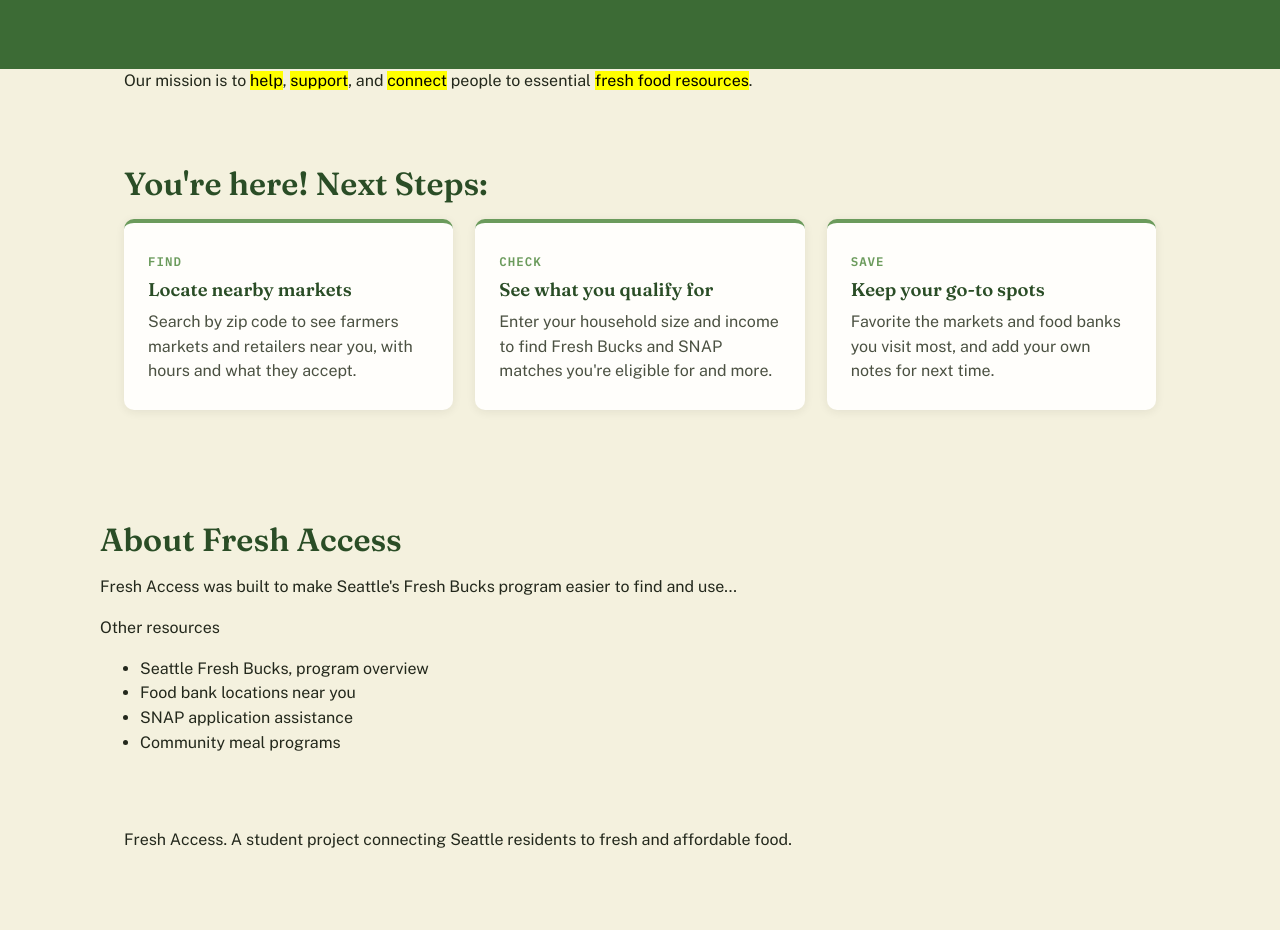
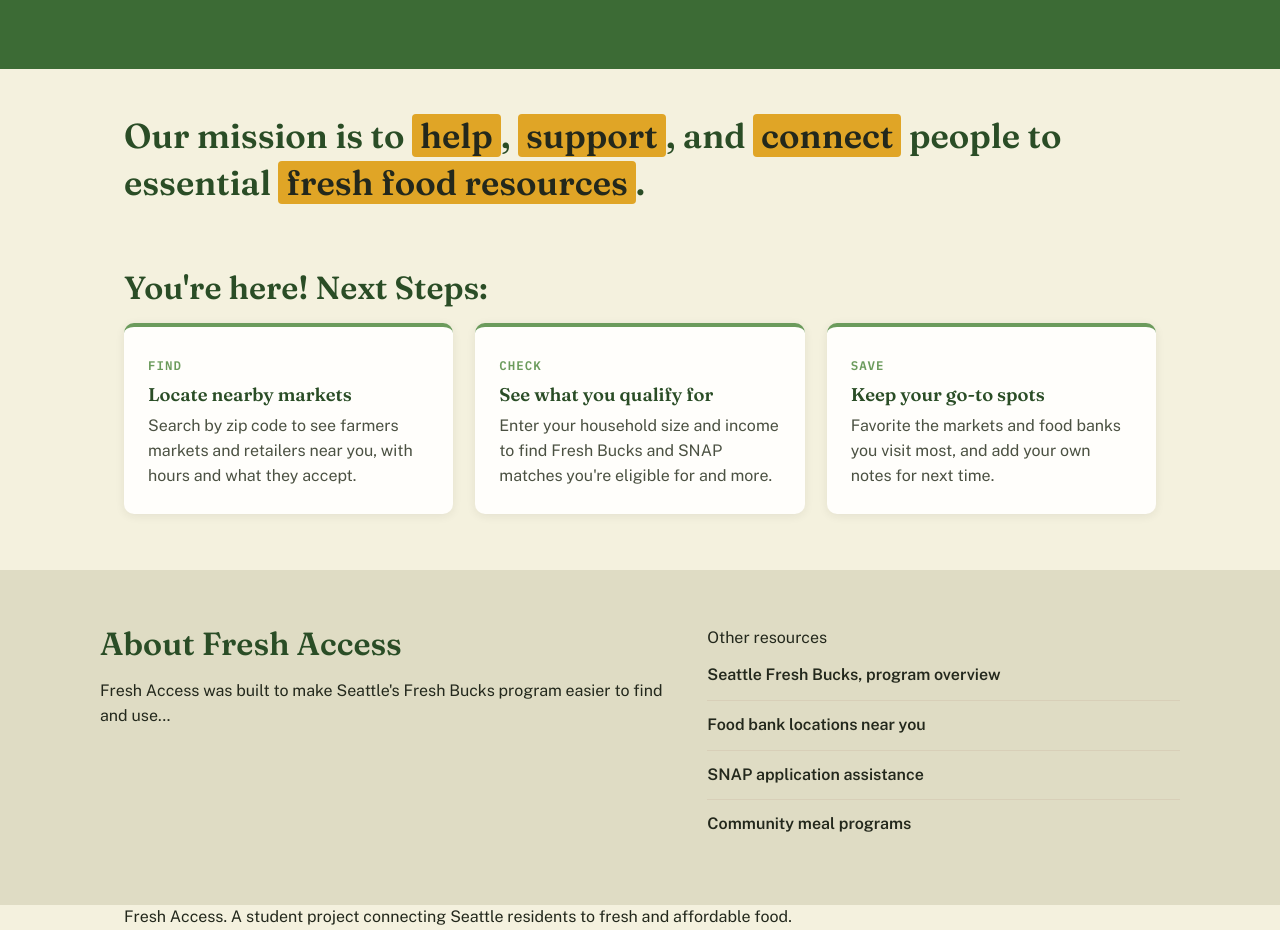
Before and after one commit to PAP-2026-Summer-L5-G1/final-project-team-1, a plain HTML site: page index.html in a window 1280 px wide. Shown: the part 413-1343 px from the top of the page. Before the commit the page ends 1266 px from the top, so only its background shows below. Drawn offline with nearby package versions, Linux system fonts and the light colour scheme.

Commit message:
finished up the home/index page for css + comment added to change index code so that we have actual links, will come back to it later

```diff
--- a/index.html
+++ b/index.html
@@ -12,7 +12,7 @@
         <header class="site-header">
             <div class="wrap">
                 <a href="index.html" class="brand">
-                    Fresh Access
+                    Fresh Access - Seattle
                 </a>
                 <button class="nav-toggle" id="navToggle" aria-label="Toggle navigation" aria-expanded="false">&#9776;</button>
                 <nav class="main-nav" id="mainNav">
@@ -82,6 +82,7 @@
                 <div>
                     <span class="section-label">Other resources</span>
                     <ul class="resource-list">
+                        <!-- these should be changed to links at some point for official pages -->
                         <li>Seattle Fresh Bucks, program overview</li>
                         <li>Food bank locations near you</li>
                         <li>SNAP application assistance</li>
--- a/style.css
+++ b/style.css
@@ -7,7 +7,7 @@
   --leaf:       #3C6B35;   /* brand green — header, primary buttons */
   --leaf-dark:  #2A4D26;   /* hover / pressed green */
   --leaf-light: #6B9B5C;   /* secondary accents, links */
-  --harvest:    #e07d26;   /* golden accent — badges, highlights */
+  --harvest:    #E0A526;   /* golden accent — badges, highlights */
   --tomato:     #B0432E;   /* favorites, alerts */
   --line:       #D8CFB8;   /* dividers */
   --white:      #FFFEFB;
@@ -133,7 +133,7 @@
   cursor: pointer;
 }
 
-/* hero layouts  */
+/* Hero Layout */
 
 .hero {
   background: var(--leaf);
@@ -208,7 +208,6 @@
   margin-top: 8px;
 }
 
-
 .feature-card {
   background: var(--white);
   border-radius: var(--radius);
@@ -228,3 +227,52 @@
 
 .feature-card h3 { margin-top: 6px; }
 .feature-card p { color: #4B5142; margin-bottom: 0; }
+
+/* Mission statement */
+
+.mission {
+  padding: 44px 0 8px;
+}
+
+.mission-statement {
+  font-family: var(--font-display);
+  font-weight: 600;
+  font-size: clamp(1.5rem, 3vw, 2.15rem);
+  line-height: 1.35;
+  color: var(--leaf-dark);
+  max-width: 42ch;
+  margin: 0;
+}
+
+.mission-statement mark {
+  background: var(--harvest);
+  color: var(--ink);
+  padding: 0 8px;
+  border-radius: 4px;
+  box-decoration-break: clone;
+}
+
+/* About */
+
+.about-strip {
+  background: var(--paper-dim);
+}
+
+.about-strip .wrap {
+  display: grid;
+  grid-template-columns: 1.2fr 1fr;
+  gap: 40px;
+}
+
+.resource-list {
+  list-style: none;
+  margin: 0;
+  padding: 0;
+}
+
+.resource-list li {
+  padding: 12px 0;
+  border-bottom: 1px solid var(--line);
+  font-weight: 600;
+}
+.resource-list li:last-child { border-bottom: none; }
```
